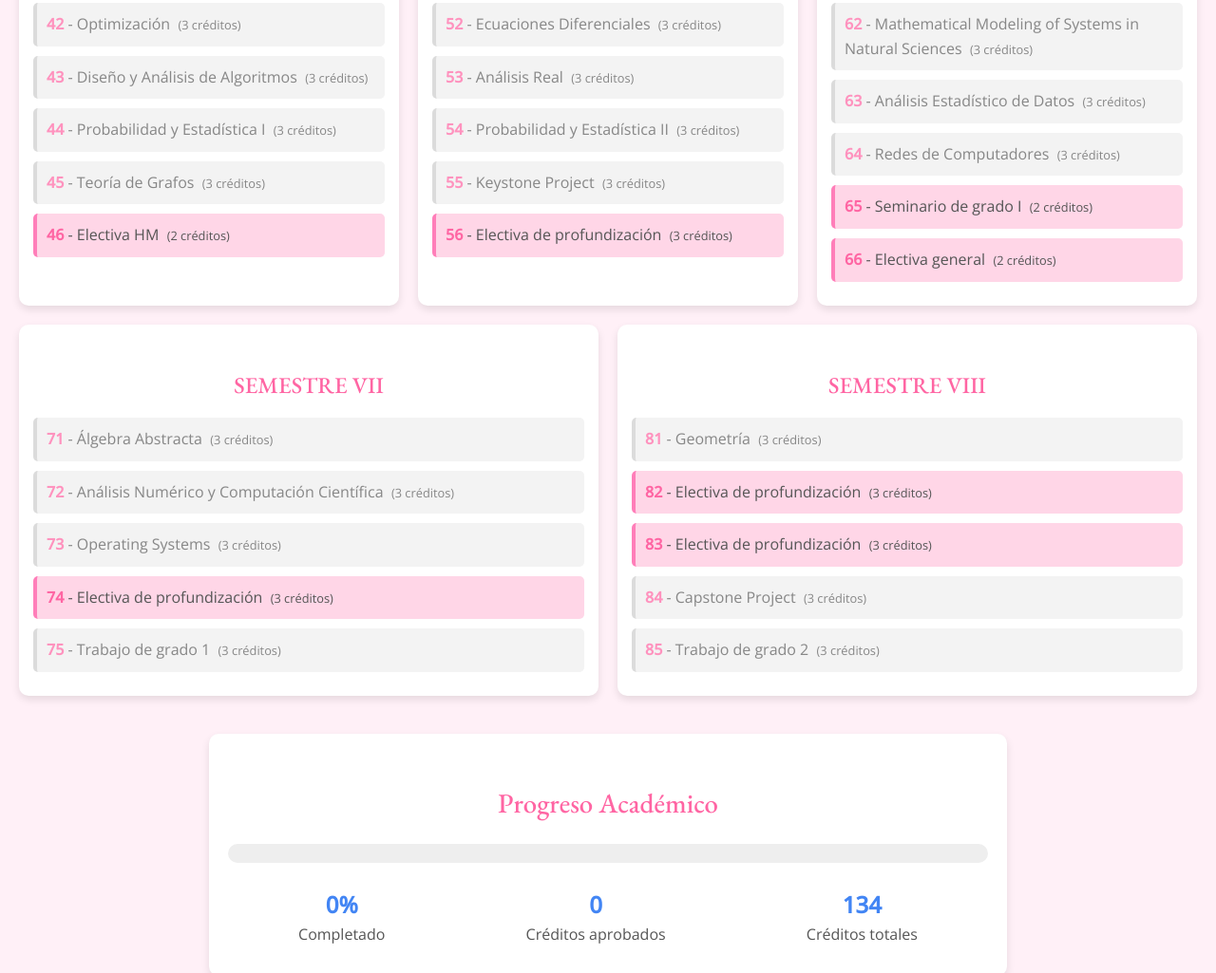
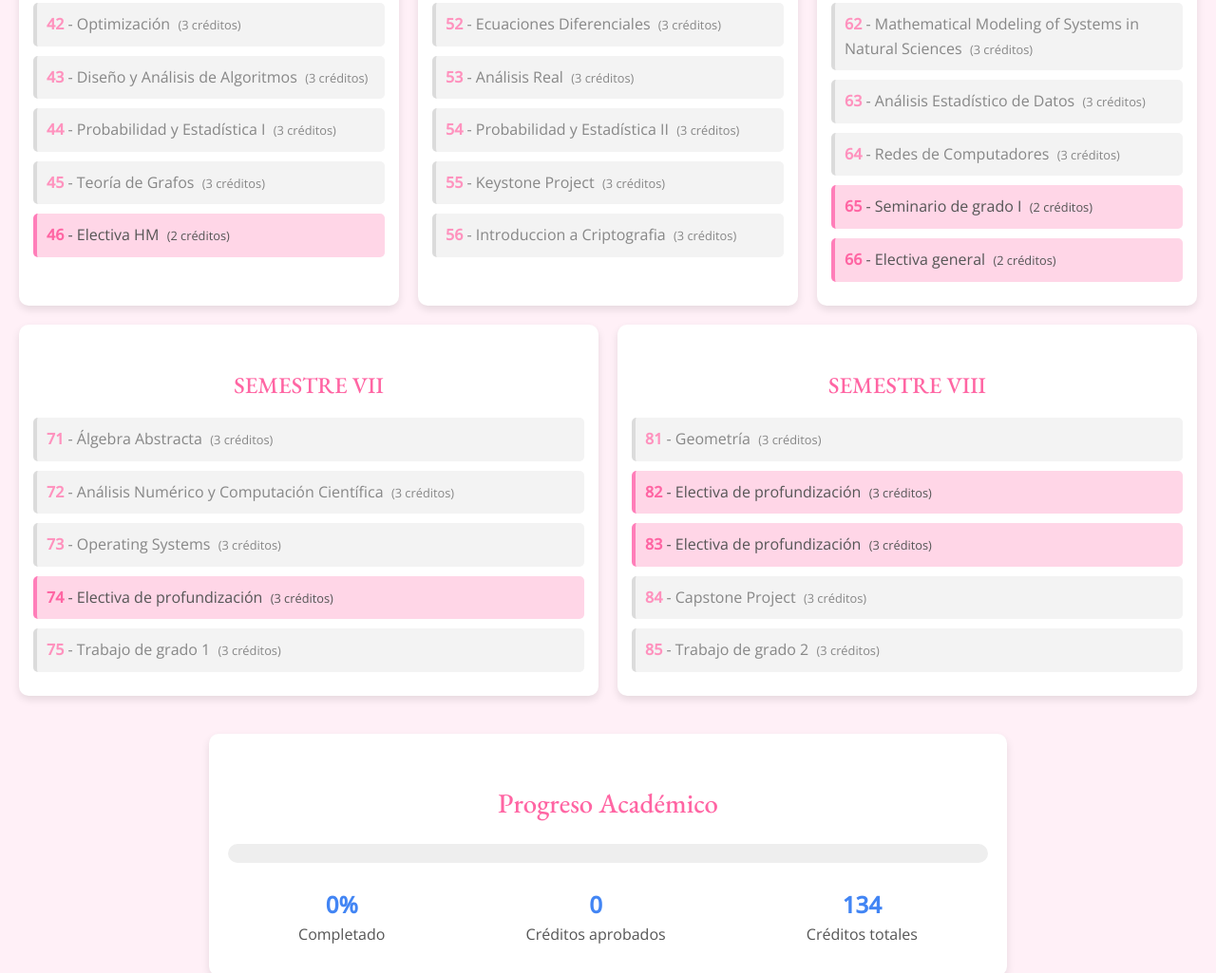
Before and after one commit to rubyary/MACC, a plain HTML site: page index.html in a window 1280 px wide. Shown: the part 891-1916 px from the top of the page at 95% size. Drawn offline with nearby package versions, Linux system fonts and the light colour scheme.

Commit message:
Update index.html

```diff
--- a/index.html
+++ b/index.html
@@ -313,11 +313,11 @@
                         name: "SEMESTRE V",
                         courses: [
                             { code: "51", name: "Variable Compleja", credits: 3, prerequisites: ["41"] },
-                            { code: "52", name: "Ecuaciones Diferenciales", credits: 3, prerequisites: ["31", "32"] },
-                            { code: "53", name: "Análisis Real", credits: 3, prerequisites: ["12", "14", "31"] },
+                            { code: "52", name: "Ecuaciones Diferenciales", credits: 3, prerequisites: ["41", "32",] },
+                            { code: "53", name: "Análisis Real", credits: 3, prerequisites: ["12", "14", "41"] },
                             { code: "54", name: "Probabilidad y Estadística II", credits: 3, prerequisites: ["44"] },
                             { code: "55", name: "Keystone Project", credits: 3, prerequisites: ["35", "36", "42", "44"] },
-                            { code: "56", name: "Electiva de profundización", credits: 3, prerequisites: [] }
+                            { code: "56", name: "Introduccion a Criptografia", credits: 3, prerequisites: ["13","32"] }
                         ]
                     },
                     {
```
